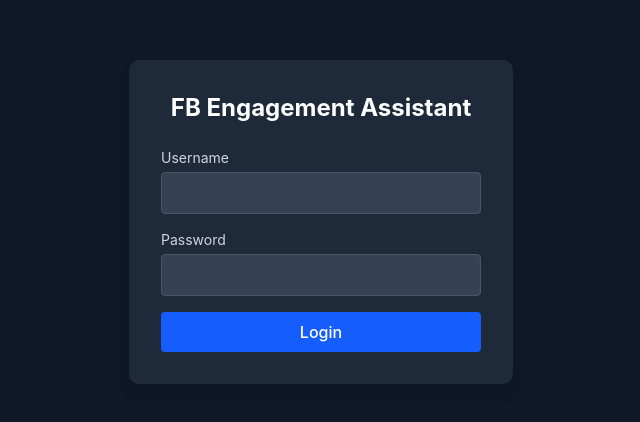
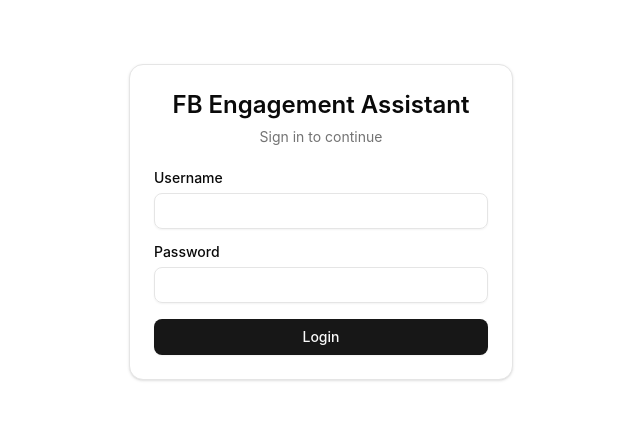
Before and after one commit to pikipici/fb-bot, a React (Vite) app in the folder dashboard/: page /login in a window 1280 px wide. Shown: the part 178-600 px from the top of the page, without its empty margins (319-959 px from the left). Built offline with nearby package versions, Linux system fonts and the light colour scheme.

Commit message:
refactor: migrate Login to shadcn Card + Form primitives

```diff
--- a/dashboard/src/App.tsx
+++ b/dashboard/src/App.tsx
@@ -1,9 +1,12 @@
 import { BrowserRouter, Routes, Route, Navigate } from 'react-router-dom'
 import { QueryClient, QueryClientProvider } from '@tanstack/react-query'
+
 import { useAuthStore } from './store/authStore'
 import Login from './pages/Login'
 import ReviewQueue from './pages/ReviewQueue'
 import FBAccounts from './pages/FBAccounts'
+import { ThemeProvider } from '@/components/theme-provider'
+import { Toaster } from '@/components/ui/sonner'
 
 const queryClient = new QueryClient()
 
@@ -23,6 +26,7 @@ function AdminRoute({ children }: { children: React.ReactNode }) {
 
 function App() {
   return (
+    <ThemeProvider defaultTheme="system" storageKey="fb-bot-ui-theme">
       <QueryClientProvider client={queryClient}>
         <BrowserRouter>
           <Routes>
@@ -45,7 +49,9 @@ function App() {
             />
           </Routes>
         </BrowserRouter>
+        <Toaster richColors closeButton />
       </QueryClientProvider>
+    </ThemeProvider>
   )
 }
 
--- a/dashboard/src/pages/Login.tsx
+++ b/dashboard/src/pages/Login.tsx
@@ -1,7 +1,20 @@
 import { useState, type FormEvent } from 'react'
 import { useNavigate } from 'react-router-dom'
+import { Loader2 } from 'lucide-react'
+
 import { useAuthStore } from '../store/authStore'
 import { api } from '../services/api'
+import { Button } from '@/components/ui/button'
+import { Input } from '@/components/ui/input'
+import { Label } from '@/components/ui/label'
+import {
+  Card,
+  CardContent,
+  CardDescription,
+  CardHeader,
+  CardTitle,
+} from '@/components/ui/card'
+import { Alert, AlertDescription } from '@/components/ui/alert'
 
 export default function Login() {
   const [username, setUsername] = useState('')
@@ -33,48 +46,51 @@ export default function Login() {
   }
 
   return (
-    <div className="min-h-screen flex items-center justify-center bg-gray-900">
-      <div className="w-full max-w-sm bg-gray-800 rounded-lg p-8 shadow-lg">
-        <h1 className="text-2xl font-bold text-white mb-6 text-center">
-          FB Engagement Assistant
-        </h1>
-
+    <div className="bg-background flex min-h-screen items-center justify-center p-4">
+      <Card className="w-full max-w-sm">
+        <CardHeader className="text-center">
+          <CardTitle className="text-2xl">FB Engagement Assistant</CardTitle>
+          <CardDescription>Sign in to continue</CardDescription>
+        </CardHeader>
+        <CardContent>
           <form onSubmit={handleSubmit} className="space-y-4">
-          <div>
-            <label className="block text-sm text-gray-300 mb-1">Username</label>
-            <input
+            <div className="space-y-2">
+              <Label htmlFor="username">Username</Label>
+              <Input
+                id="username"
                 type="text"
+                autoComplete="username"
                 value={username}
                 onChange={(e) => setUsername(e.target.value)}
-              className="w-full px-3 py-2 bg-gray-700 border border-gray-600 rounded text-white focus:outline-none focus:border-blue-500"
                 required
               />
             </div>
 
-          <div>
-            <label className="block text-sm text-gray-300 mb-1">Password</label>
-            <input
+            <div className="space-y-2">
+              <Label htmlFor="password">Password</Label>
+              <Input
+                id="password"
                 type="password"
+                autoComplete="current-password"
                 value={password}
                 onChange={(e) => setPassword(e.target.value)}
-              className="w-full px-3 py-2 bg-gray-700 border border-gray-600 rounded text-white focus:outline-none focus:border-blue-500"
                 required
               />
             </div>
 
             {error && (
-            <p className="text-red-400 text-sm">{error}</p>
+              <Alert variant="destructive">
+                <AlertDescription>{error}</AlertDescription>
+              </Alert>
             )}
 
-          <button
-            type="submit"
-            disabled={loading}
-            className="w-full py-2 bg-blue-600 hover:bg-blue-700 disabled:bg-gray-600 text-white rounded font-medium transition-colors"
-          >
+            <Button type="submit" disabled={loading} className="w-full">
+              {loading && <Loader2 className="animate-spin" />}
               {loading ? 'Logging in...' : 'Login'}
-          </button>
+            </Button>
           </form>
-      </div>
+        </CardContent>
+      </Card>
     </div>
   )
 }
```
Lines whose indentation alone changed are shown as unchanged.
